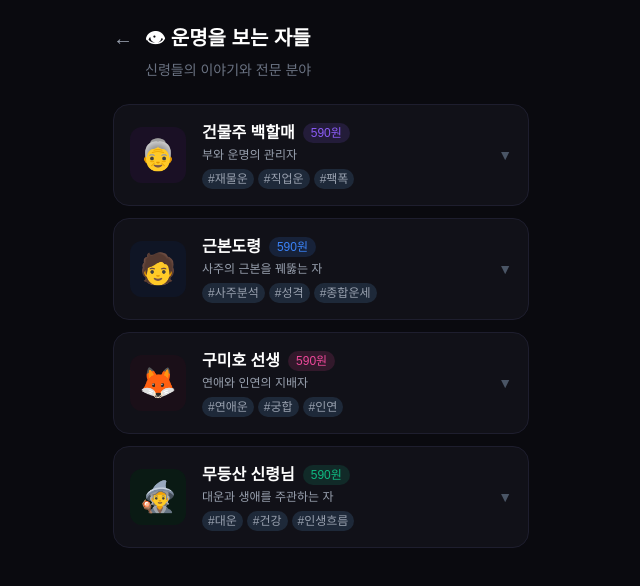
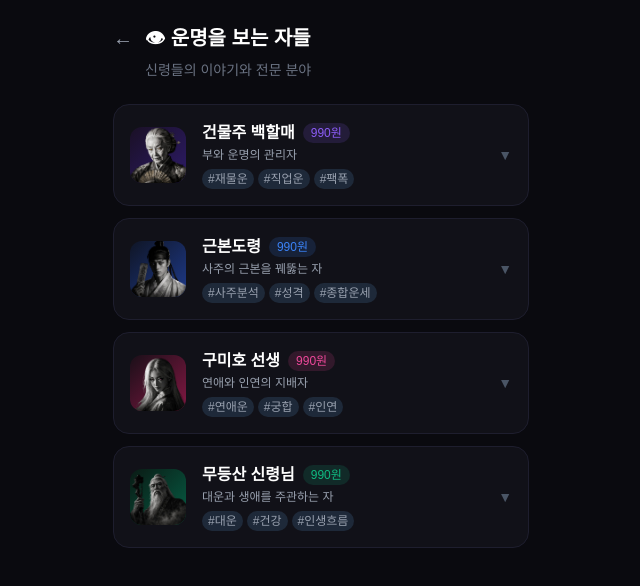
Before and after one commit to younglinam0222-rgb/sajuya, a Next.js app: page /characters in a window 1280 px wide. Shown: the top 586 px of the page, without its empty margins (319-959 px from the left). Built offline with nearby package versions, Linux system fonts and the light colour scheme.

Commit message:
Update page.tsx

```diff
--- a/app/characters/page.tsx
+++ b/app/characters/page.tsx
@@ -8,61 +8,61 @@ const CHARACTERS = [
     id: 'baekhalma',
     name: '건물주 백할매',
     title: '부와 운명의 관리자',
-    emoji: '👵',
+    img: '/characters/baekhalma.png',
     color: '#8B5CF6',
-    bg: '#1a1025',
+    bg: 'linear-gradient(135deg, #1a1025, #2d1b69)',
     tags: ['재물운', '직업운', '팩폭'],
-    price: '590원',
-    desc: '수백 년을 살아온 건물주 백할매. 서울 한복판 빌딩 꼭대기에서 인간들의 운명을 내려다보며, 달콤한 말 대신 날카로운 진실을 던진다.',
-    backstory: '조선시대 거상의 후손으로 태어나 수백 년간 인간들의 재물 흥망을 지켜본 신령. 지금은 강남 한복판 건물 꼭대기에 좌정하여 돈과 직업에 관한 운명을 관장한다. 비록 말투는 거칠지만, 그 독설 안에는 반드시 핵심 진실이 담겨있다.',
+    price: '990원',
+    desc: '수백 년을 살아온 건물주 백할매. 달콤한 말 대신 날카로운 진실을 던진다.',
+    backstory: '조선시대 거상의 후손으로 태어나 수백 년간 인간들의 재물 흥망을 지켜본 신령. 지금은 강남 한복판 건물 꼭대기에 좌정하여 돈과 직업에 관한 운명을 관장한다.',
     personality: '츤데레 팩폭 스타일. 독설 뒤에 숨겨진 따뜻함.',
     specialty: '재물운, 직업운, 현실적 조언',
-    quote: '"인간아, 네 사주가 말해주는 걸 솔직히 들어봐라. 쯧쯧..."',
+    quote: '"야. 너 올해 돈 못 모아. 이유? 내가 딱 말해준다."',
   },
   {
     id: 'doRyeong',
     name: '근본도령',
     title: '사주의 근본을 꿰뚫는 자',
-    emoji: '🧑',
+    img: '/characters/doryeong.png',
     color: '#3B82F6',
-    bg: '#0f1525',
+    bg: 'linear-gradient(135deg, #0f1525, #1e3a8a)',
     tags: ['사주분석', '성격', '종합운세'],
-    price: '590원',
-    desc: '조선 최고의 역술가 가문에서 태어난 근본도령. 형처럼 다정하게, 때로는 오빠처럼 솔직하게. 복잡한 사주를 쉽고 친근하게 풀어준다.',
-    backstory: '대대로 역술을 업으로 삼아온 가문의 막내. 딱딱한 역술서 대신 사람 냄새 나는 말로 운명을 설명하는 것을 좋아한다. 어려운 한자 대신 요즘 말로, 무서운 예언 대신 따뜻한 위로로 사주를 전달한다.',
+    price: '990원',
+    desc: '조선 최고의 역술가 가문에서 태어난 근본도령. 형처럼 다정하게, 솔직하게.',
+    backstory: '대대로 역술을 업으로 삼아온 가문의 막내. 딱딱한 역술서 대신 사람 냄새 나는 말로 운명을 설명하는 것을 좋아한다.',
     personality: '다정한 형/오빠 스타일. 솔직하고 위로가 되는.',
     specialty: '사주 기본 분석, 성격, 종합 운세',
-    quote: '"야, 솔직히 말해줄게. 네 사주 진짜 특이한데..."',
+    quote: '"있잖아, 형이 보니까 네 방향 자체가 좀 틀렸어. 근데 괜찮아, 지금 알면 돼."',
   },
   {
     id: 'gumiho',
     name: '구미호 선생',
     title: '연애와 인연의 지배자',
-    emoji: '🦊',
+    img: '/characters/gumiho.png',
     color: '#EC4899',
-    bg: '#1a0f18',
+    bg: 'linear-gradient(135deg, #1a0f18, #831843)',
     tags: ['연애운', '궁합', '인연'],
-    price: '590원',
-    desc: '천 년을 살아온 구미호. 수천 번의 인연과 이별을 목격한 그녀는 사랑에 관한 한 모든 것을 안다. 요염한 미소 뒤에 숨겨진 날카로운 연애 조언.',
-    backstory: '천 년간 수많은 인간의 사랑을 지켜보고 때로는 직접 체험한 구미호. 달콤한 사랑 이야기보다 냉정한 궁합의 진실을 더 좋아한다. 독설이지만 그 안에 진심 어린 조언이 있다.',
+    price: '990원',
+    desc: '천 년을 살아온 구미호. 사랑에 관한 한 모든 것을 안다.',
+    backstory: '천 년간 수많은 인간의 사랑을 지켜보고 때로는 직접 체험한 구미호. 달콤한 사랑 이야기보다 냉정한 궁합의 진실을 더 좋아한다.',
     personality: '요염하고 독설적. 연애에 관해서는 냉정한 현실주의자.',
     specialty: '연애운, 궁합, 결혼운',
-    quote: '"어머~ 이 사주는... 흠흠~ 연애복이 참 기구하네요."',
+    quote: '"어머, 그 사람 아직도 기다려? 호호... 그대 사주에 답 다 나와있는데."',
   },
   {
     id: 'sinRyeong',
     name: '무등산 신령님',
     title: '대운과 생애를 주관하는 자',
-    emoji: '🧙',
+    img: '/characters/sinryeong.png',
     color: '#10B981',
-    bg: '#0a1a14',
+    bg: 'linear-gradient(135deg, #0a1a14, #065f46)',
     tags: ['대운', '건강', '인생흐름'],
-    price: '590원',
-    desc: '무등산 깊은 곳에서 수천 년을 수련한 신령님. 인생의 큰 흐름과 대운을 꿰뚫어보며, 깊고 묵직한 말씀으로 인생의 방향을 제시한다.',
-    backstory: '무등산 정상 바위 아래서 수천 년을 수련한 도인. 짧은 말 한마디에 깊은 진리를 담는 것을 좋아한다. 젊은 신령들의 요란한 예언과 달리, 조용히 앉아 인생의 큰 그림을 그려준다.',
+    price: '990원',
+    desc: '무등산 깊은 곳에서 수천 년을 수련한 신령님. 인생의 큰 흐름을 꿰뚫어본다.',
+    backstory: '무등산 정상 바위 아래서 수천 년을 수련한 도인. 짧은 말 한마디에 깊은 진리를 담는 것을 좋아한다.',
     personality: '묵직하고 진중한 할아버지 스타일. 깊은 통찰.',
     specialty: '대운, 건강운, 인생 전반적 흐름',
-    quote: '"허허... 이 대운이 끝나면 새로운 봄이 오리니..."',
+    quote: '"허허... 이 사람. 지금 보이는 길이 진짜 길이 아닐 수 있소."',
   },
 ]
 
@@ -73,7 +73,7 @@ export default function CharactersPage() {
     <div className="min-h-screen bg-[#0a0a0f] text-white pb-24">
       <div className="max-w-md mx-auto px-4 pt-6">
         <div className="flex items-center gap-3 mb-2">
-          <Link href="/" className="text-gray-400 text-xl hover:text-white">←</Link>
+          <Link href="/" className="text-gray-400 text-xl">←</Link>
           <h1 className="text-xl font-bold">👁 운명을 보는 자들</h1>
         </div>
         <p className="text-gray-500 text-sm mb-6 ml-8">신령들의 이야기와 전문 분야</p>
@@ -87,10 +87,15 @@ export default function CharactersPage() {
               <button
                 className="w-full flex items-center gap-4 p-4 text-left"
                 onClick={() => setOpen(open === c.id ? null : c.id)}>
-                <div className="w-14 h-14 rounded-xl flex items-center justify-center text-3xl flex-shrink-0"
+
+                {/* 실제 캐릭터 이미지 */}
+                <div className="w-14 h-14 rounded-xl overflow-hidden flex-shrink-0"
                   style={{ background: c.bg }}>
-                  {c.emoji}
+                  <img src={c.img} alt={c.name}
+                    className="w-full h-full object-cover object-top"
+                    onError={e => { (e.target as HTMLImageElement).style.opacity = '0' }} />
                 </div>
+
                 <div className="flex-1 min-w-0">
                   <div className="flex items-center gap-2 mb-0.5">
                     <span className="font-bold text-base">{c.name}</span>
@@ -108,35 +113,45 @@ export default function CharactersPage() {
               </button>
 
               {open === c.id && (
-                <div className="px-4 pb-4 border-t border-gray-800/50">
-                  <p className="text-gray-300 text-sm mt-3 leading-relaxed">{c.desc}</p>
+                <div className="border-t border-gray-800/50">
+                  {/* 캐릭터 큰 이미지 */}
+                  <div className="h-48 relative overflow-hidden" style={{ background: c.bg }}>
+                    <img src={c.img} alt={c.name}
+                      className="w-full h-full object-cover object-top"
+                      onError={e => { (e.target as HTMLImageElement).style.opacity = '0' }} />
+                    <div className="absolute inset-0" style={{ background: 'linear-gradient(to bottom, transparent 50%, #111118 100%)' }} />
+                  </div>
 
-                  <div className="mt-3 p-3 rounded-xl" style={{ background: c.bg }}>
+                  <div className="px-4 pb-4">
+                    <p className="text-gray-300 text-sm leading-relaxed mb-3">{c.desc}</p>
+
+                    <div className="p-3 rounded-xl mb-3" style={{ background: 'rgba(255,255,255,0.03)', border: `1px solid ${c.color}30` }}>
                       <p className="text-xs mb-2" style={{ color: c.color }}>💬 대표 멘트</p>
                       <p className="text-gray-200 text-sm italic leading-relaxed">{c.quote}</p>
                     </div>
 
-                  <div className="mt-3 p-3 rounded-xl bg-gray-900">
+                    <div className="p-3 rounded-xl bg-gray-900 mb-3">
                       <p className="text-xs text-gray-500 mb-1.5">📖 뒷이야기</p>
                       <p className="text-gray-300 text-sm leading-relaxed">{c.backstory}</p>
                     </div>
 
-                  <div className="mt-2 grid grid-cols-2 gap-2">
+                    <div className="grid grid-cols-2 gap-2 mb-3">
                       <div className="p-2.5 rounded-xl bg-gray-900">
                         <p className="text-xs text-gray-500 mb-1">성격</p>
-                      <p className="text-xs text-gray-300 leading-relaxed">{c.personality}</p>
+                        <p className="text-xs text-gray-300">{c.personality}</p>
                       </div>
                       <div className="p-2.5 rounded-xl bg-gray-900">
                         <p className="text-xs text-gray-500 mb-1">전문분야</p>
-                      <p className="text-xs text-gray-300 leading-relaxed">{c.specialty}</p>
+                        <p className="text-xs text-gray-300">{c.specialty}</p>
                       </div>
                     </div>
 
                     <Link href="/saju"
-                    className="block mt-3 text-center py-3 rounded-xl text-sm font-bold text-white"
+                      className="block text-center py-3 rounded-xl text-sm font-bold text-white"
                       style={{ background: `linear-gradient(135deg, ${c.color}, ${c.color}cc)` }}>
-                    이 신령에게 사주 물어보기 →
+                      {c.name}에게 사주 물어보기 →
                     </Link>
+                  </div>
                 </div>
               )}
             </div>
```
Lines whose indentation alone changed are shown as unchanged.
